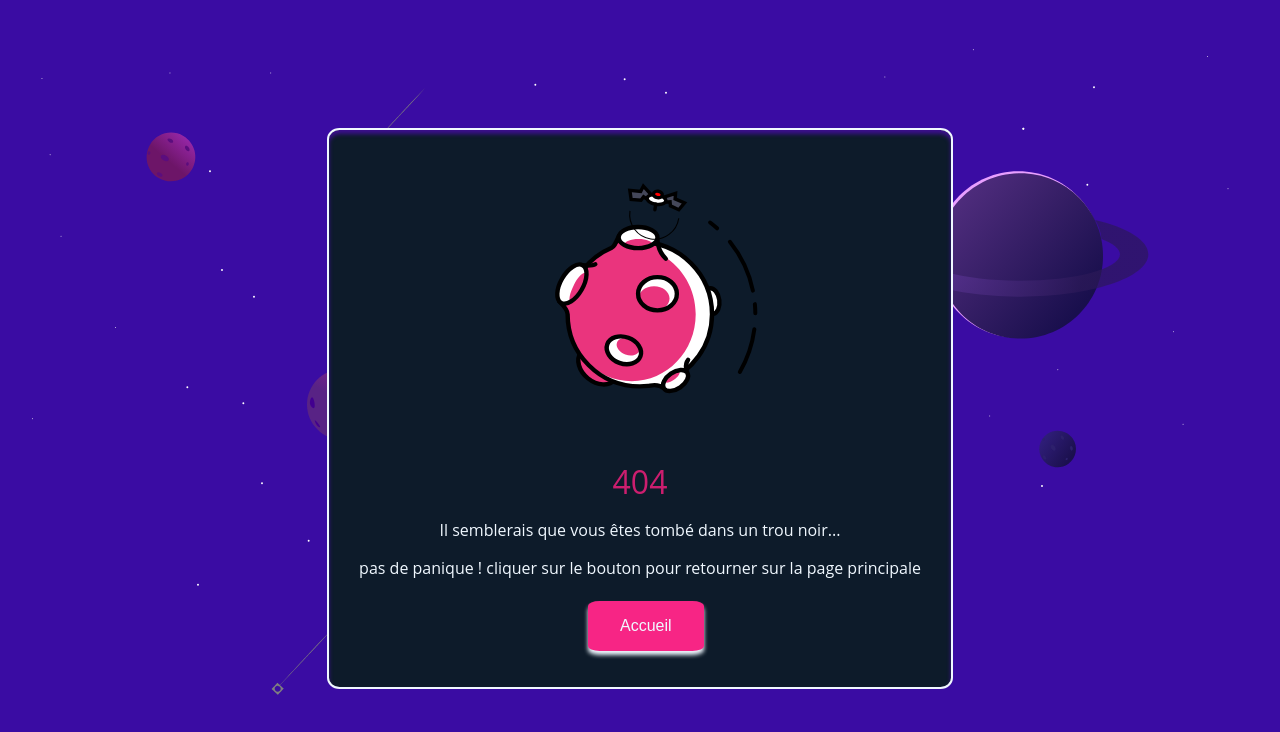
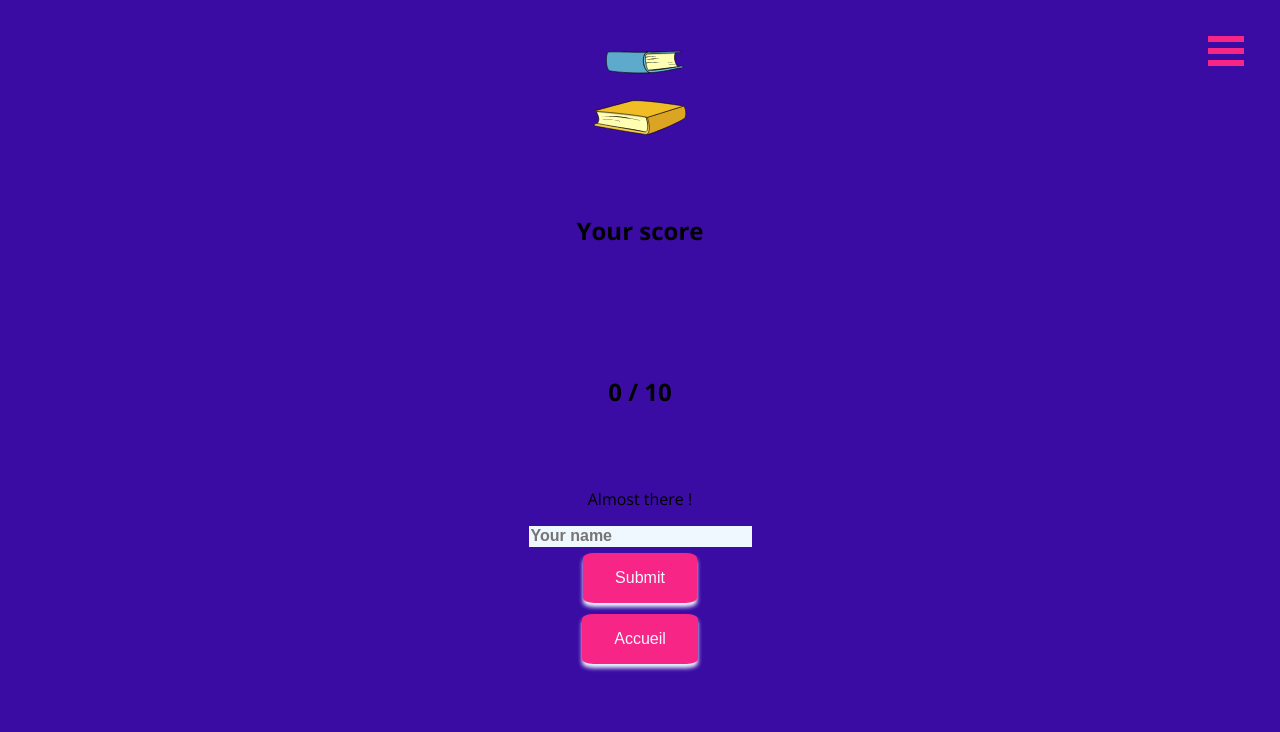
Before and after one commit to WildCodeSchool/2022-09-JS-RemoteFR-LesCrewStillants-P2-Team-Whale, a React (Vite) app in the folder frontend/: page /quizscore in a window 1280 px wide. Before the commit this address had no page. Shown: the top 732 px of the page. Built offline with nearby package versions, Linux system fonts and the light colour scheme.

Commit message:
debute logic quesiton

```diff
--- a/frontend/src/App.jsx
+++ b/frontend/src/App.jsx
@@ -6,6 +6,7 @@ import "./App.css";
 
 const Home = React.lazy(() => import("@pages/Home"));
 const Quiz = React.lazy(() => import("@pages/Quiz"));
+const QuizScore = React.lazy(() => import("@pages/QuizScore"));
 const Error = React.lazy(() => import("@pages/Error"));
 const Contact = React.lazy(() => import("@pages/Contact"));
 
@@ -34,6 +35,14 @@ function App() {
           }
         />
         <Route
+          path="quizscore"
+          element={
+            <React.Suspense fallback={<>...</>}>
+              <QuizScore />
+            </React.Suspense>
+          }
+        />
+        <Route
           path="contact"
           element={
             <React.Suspense fallback={<>...</>}>
--- a/frontend/src/components/Quiz/QuizQuestion.jsx
+++ b/frontend/src/components/Quiz/QuizQuestion.jsx
@@ -1,11 +1,13 @@
 import { Player } from "@lottiefiles/react-lottie-player";
 import { useState, useEffect } from "react";
+import { redirect } from "react-router-dom";
 import questionService from "@services/QuestionService";
 import { API_BASE_URL } from "../../axios/AppConfig";
 import "@assets/css/QuizQuestion.css";
 
 export default function QuizQuestion({ difficulty }) {
-  const [question, setQuestion] = useState(undefined);
+  const [question, setQuestion] = useState(0);
+  const [count, setCount] = useState(0);
 
   useEffect(() => {
     if (difficulty === "easy") {
@@ -19,6 +21,14 @@ export default function QuizQuestion({ difficulty }) {
     }
   }, [difficulty]);
 
+  const handleClick = () => {
+    if (count < 9) {
+      setCount(count + 1);
+    } else {
+      redirect("quizscore");
+    }
+  };
+
   return (
     <>
       {!question && <div>loading...</div>}
@@ -27,13 +37,17 @@ export default function QuizQuestion({ difficulty }) {
           <Player
             autoplay
             loop
-            src={`${API_BASE_URL}/lottie/${question[1].lottie}`}
+            src={`${API_BASE_URL}/lottie/${question[count].lottie}`}
             style={{ height: "150px", width: "150px" }}
           />
-          <p>{question[1].quest}</p>
+          <p>{question[count].quest}</p>
           <div className="buttonAnswerContainer">
-            {question[1].answers.map((answer) => (
-              <button type="submit" className="answerButton">
+            {question[count].answers.map((answer) => (
+              <button
+                type="submit"
+                onClick={handleClick}
+                className="answerButton"
+              >
                 {answer}
               </button>
             ))}
@@ -42,6 +56,7 @@ export default function QuizQuestion({ difficulty }) {
             <button type="button" className="resetButton">
               Reset
             </button>
+            <p>{count + 1}/10</p>
           </div>
         </>
       )}
--- a/frontend/src/components/Quiz/QuizStart.jsx
+++ b/frontend/src/components/Quiz/QuizStart.jsx
@@ -20,7 +20,7 @@ export default function QuizStart() {
             style={{ height: "300px", width: "300px" }}
           />
           <p>Hello aventurier de l'espace</p>
-          <p>Choisissez votre difficultée</p>
+          <p>Choisissez votre difficulté</p>
           <div className="buttonContainer">
             <button
               onClick={() => setDifficulty("easy")}
--- /dev/null
+++ b/frontend/src/pages/QuizScore.jsx
@@ -0,0 +1,35 @@
+import { Player } from "@lottiefiles/react-lottie-player";
+import Navbar from "@components/Navbar";
+import "@assets/css/Quiz.css";
+import "@assets/css/QuizScore.css";
+import book from "@assets/lottie-file/book.json";
+
+export default function QuizScore() {
+  return (
+    <>
+      <Navbar />
+      {/* <Player> is a component from the lottiefiles library
+      i using this 'player' for the background animation */}
+      <Player
+        autoplay
+        loop
+        src={book} // <- or not book
+        style={{ height: "150px", width: "150px" }}
+      />
+      <section className="quiz">
+        <p className="score">Your score</p>
+        <p className="score">0 / 10</p>
+        <p>Almost there !</p>
+        <input className="inputName" type="text" placeholder="Your name" />
+        <div className="buttonScoreContainer">
+          <button type="submit" className="buttonSubmit">
+            Submit
+          </button>
+          <button type="submit" className="buttonScore">
+            Accueil
+          </button>
+        </div>
+      </section>
+    </>
+  );
+}
```
